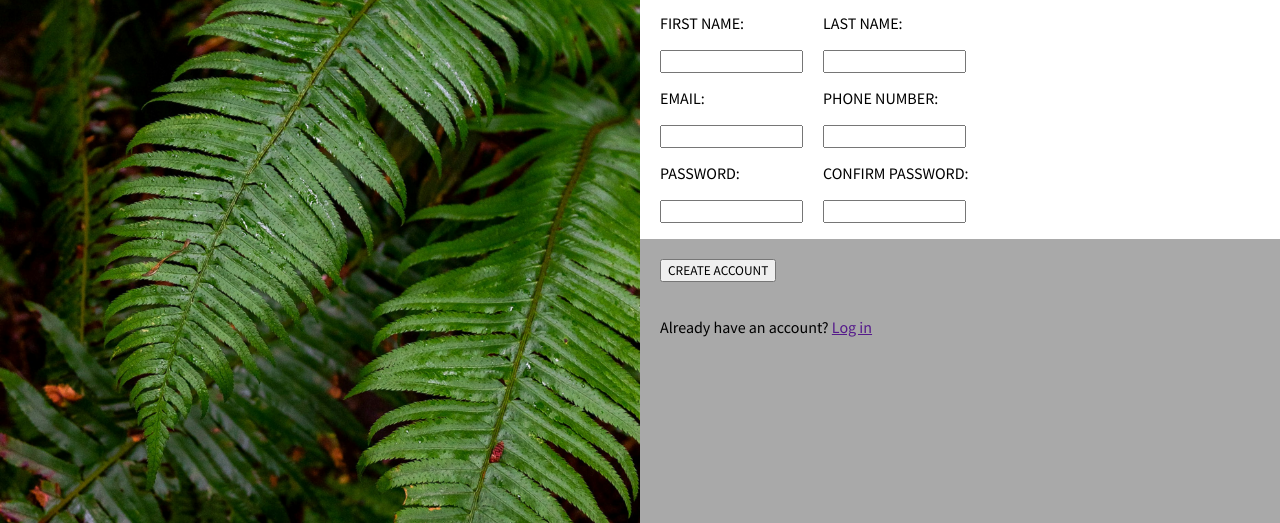
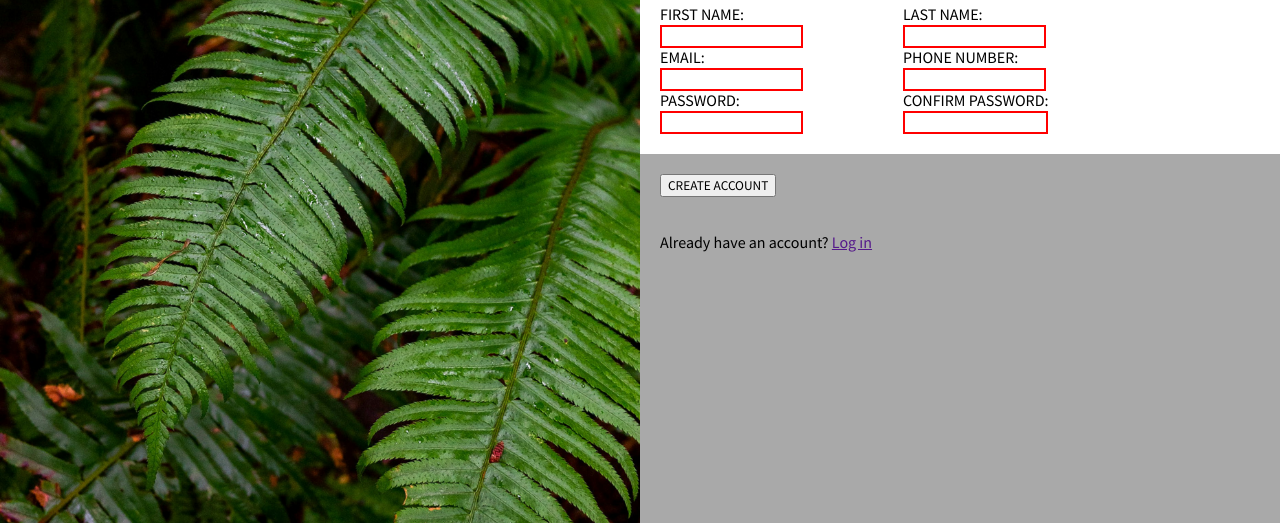
Before and after one commit to marcopeliteiro/odin-sign-up-form, a plain HTML site: page index.html in a window 1280 px wide. Shown: the part 277-800 px from the top of the page. Drawn offline with Linux system fonts and the light colour scheme.

Commit message:
Second draft

```diff
--- a/index.html
+++ b/index.html
@@ -13,57 +13,55 @@
     </div>
 
 <div class="right">
+
     <div class="rightTextArea">
         <h3>This is not a real online service! You know you need something<br>like this in your life to help you realize your deepest dreams.<br></h3>
         <h3>You <em>know</em> you want to.</h3>
     </div>
     <div class="middleRightRow">
+        <div class="forMargin">
         <h1>Let's do this!</h1>
+
         <form action="" class="formi" id="myForm">
-            <div class="leftForm">
-            <p>
+            <div class="row">
+                <div class="col">
                     <label for="firstName">FIRST NAME:</label>
-            </p>
-            <p>
-                <input type="text" id="firstName">
-            </p>
-            <p>
+                    <input type="text" id="firstName" name="firstName" required>
+                </div>
+                <div class="col">
+                    <label for="lastName">LAST NAME:</label>
+                    <input type="text" id="lastName" name="lastName" required>
+                </div>
+            </div>
+            <div class="row">
+                <div class="col">
                     <label for="email">EMAIL:</label>
-            </p>
-            <p>
-                <input type="email" id="email">
-            </p>
-            <p>
+                    <input type="email" id="email" name="email" required>
+                </div>
+                <div class="col">
+                    <label for="phoneNumber">PHONE NUMBER:</label>
+                    <input type="tel" id="tel" name="tel" required>
+                </div>
+            </div>
+            <div class="row">
+                <div class="col">
                     <label for="password">PASSWORD:</label>
-            </p>
-            <p>
-                <input type="password" id="password">
-            </p>
+                    <input type="password" id="password" name="password" required>
                 </div>
-       <div class="rightRight">
-        <p>
-            <label for="lastName">LAST NAME:</label>
-        </p>
-        <p>
-            <input type="text" id="firstName">
-        </p>
-        <p>
-            <label for="phoneNumber">PHONE NUMBER:</label>
-        </p>
-        <p>
-            <input type="tel" id="phoneNumber">
-        </p>
-        <p>
+                <div class="col">
                     <label for="confirmPassword">CONFIRM PASSWORD:</label>
-        </p>
-        <p>
-            <input type="password" id="confirmPassword">
-        </p>
+                    <input type="password" id="confirmPassword" name="confirmPassword" required>
                 </div>
+            </div>
+
         </form>
     </div>
-    <button class="btn" form="myForm">CREATE ACCOUNT</button>
-    <p>Already have an account? <a href="">Log in</a></p>
+    </div>
+    <div class="btn">
+        <button form="myForm">CREATE ACCOUNT</button>
+    </div>
+    <p class="account">Already have an account? <a href="">Log in</a></p>
+
 </div>
 </div>
 </body>
--- a/styles.css
+++ b/styles.css
@@ -33,13 +33,16 @@ body{
     width:50%;
     background-color: darkgrey;
     height: 100vh;
-
+    display: flex;
+    flex-direction: column;
+    gap:20px;
 }
 
 .formi{
     background-color: white;
     display: flex;
     flex-wrap: wrap;
+    flex-direction: column;
 }
 
 .middleRightRow {
@@ -47,18 +50,27 @@ body{
 }
 
 
-p, button, h1, h3{
+.row{
+    display: flex;
+    gap: 100px;
+}
+
+.rightTextArea{
+    margin-top: 50px;
+}
+
+.rightTextArea, .btn, .account{
     margin-left: 20px;
 }
 
-.rightTextArea{
-    margin-top: 100px;
+.col{
+    display: flex;
+    flex-direction: column;
 }
 
-.btn{
-    margin-top: 20px;
+.forMargin{
+    margin-left: 20px;
     margin-bottom: 20px;
-
 }
 
 input:focus{
```
Lines whose indentation alone changed are shown as unchanged.
